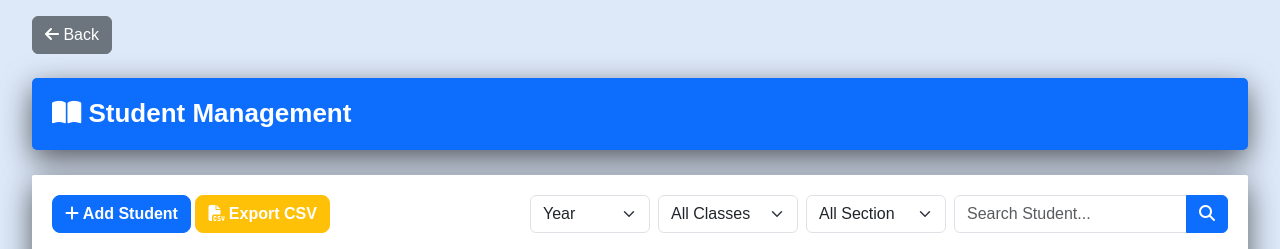
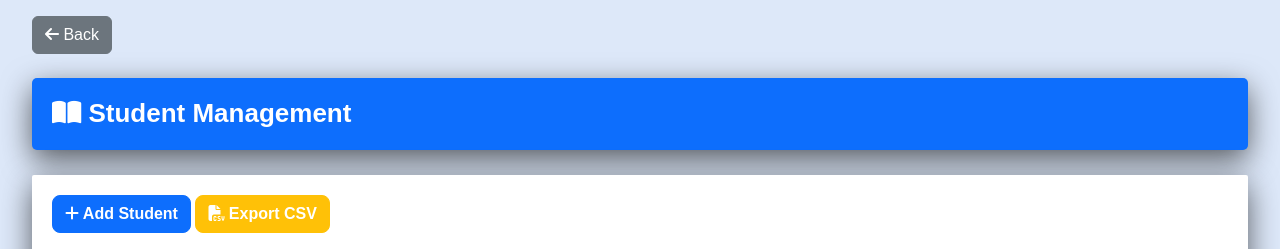
Before and after one commit to Gaurav9311/school_website, a Flask app: page /view_student.html in a window 1280 px wide. Shown: the top 249 px of the page. Run offline with Flask 3, Linux system fonts and the light colour scheme; data that the repository does not hold is empty; some libraries are stand-ins or nearby versions.

Commit message:
Update Project

```diff
--- a/templates/login/fee_management/fee.html
+++ b/templates/login/fee_management/fee.html
@@ -271,7 +271,7 @@
                 </div>
 
                 <form action="/search_query" method="GET" class="d-flex gap-2 flex-wrap">
-                    <select class="form-select rounded-2 border-1" style="width:120px;">
+                    <!-- <select class="form-select rounded-2 border-1" style="width:120px;">
                         <option selected>All Classes</option>
                         <option value="Nursery">Nursery</option>
                         <option value="LKG">LKG</option>
@@ -311,7 +311,7 @@
                             <input type="text" name="query" value="{{ query }}" class="form-control" placeholder="Search Student...">
                             <button class="btn btn-primary"><i class="fa fa-search"></i></button>
                         </div>
-                    </div>
+                    </div> -->
                 </form>
             </div>
 
--- a/templates/login/student/view_student.html
+++ b/templates/login/student/view_student.html
@@ -221,14 +221,14 @@
                 <form action="/Search_student_management" method="GET" class="d-flex gap-2 flex-wrap">
 
                         <!-- Session -->
-                        <select name="session" class="form-select rounded-2 border-1" style="width:120px;" onchange="this.form.submit()">
+                        <!-- <select name="session" class="form-select rounded-2 border-1" style="width:120px;" onchange="this.form.submit()">
                             <option value="" {% if session=='' %}selected{% endif %}>Year</option>
                             <option value="2025" {% if session=='2025' %}selected{% endif %}>2025</option>
                             <option value="2026" {% if session=='2026' %}selected{% endif %}>2026</option>
-                        </select>
+                        </select> -->
 
                         <!-- Class -->
-                        <select name="classes" class="form-select rounded-2 border-1" style="width:140px;" onchange="this.form.submit()">
+                        <!-- <select name="classes" class="form-select rounded-2 border-1" style="width:140px;" onchange="this.form.submit()">
                             <option value="" {% if classes=='' %}selected{% endif %}>All Classes</option>
                             <option value="Nursery" {% if classes=='Nursery' %}selected{% endif %}>Nursery</option>
                             <option value="LKG" {% if classes=='LKG' %}selected{% endif %}>LKG</option>
@@ -245,18 +245,18 @@
                             <option value="Class 10" {% if classes=='Class 10' %}selected{% endif %}>Class 10</option>
                             <option value="Class 11" {% if classes=='Class 11' %}selected{% endif %}>Class 11</option>
                             <option value="Class 12" {% if classes=='Class 12' %}selected{% endif %}>Class 12</option>
-                        </select>
+                        </select> -->
 
                         <!-- Section -->
-                        <select name="section" class="form-select rounded-2 border-1" style="width:140px;" onchange="this.form.submit()">
+                        <!-- <select name="section" class="form-select rounded-2 border-1" style="width:140px;" onchange="this.form.submit()">
                             <option value="" {% if section=='' %}selected{% endif %}>All Section</option>
                             <option value="A" {% if section=='A' %}selected{% endif %}>A</option>
                             <option value="B" {% if section=='B' %}selected{% endif %}>B</option>
                             <option value="C" {% if section=='C' %}selected{% endif %}>C</option>
-                        </select>
+                        </select> -->
 
                         <!-- Search -->
-
+<!--
                         <div class="search-box">
                             <div class="input-group">
 
@@ -273,7 +273,7 @@
                             </button>
 
                             </div>
-                        </div>
+                        </div> -->
 
                 </form>
 
```
